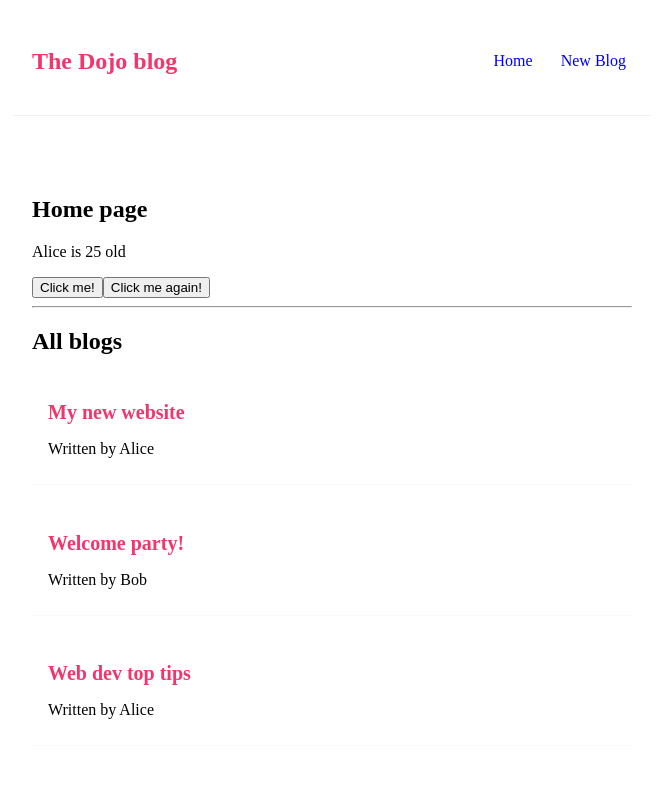
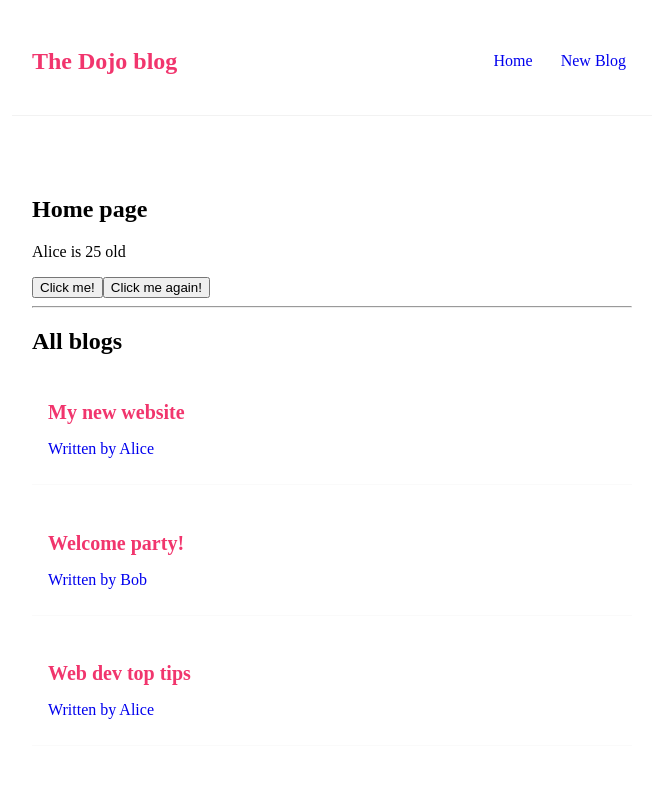
Before and after one commit to visheshofficial/learn-react, a React (Create React App) app in the folder FullModernReactTutorial/dojo-blog/: page / in a window 1280 px wide. Shown: the top 794 px of the page, without its empty margins (308-971 px from the left). Built offline with nearby package versions, Linux system fonts and the light colour scheme; data requests are answered from the project's data file.

Commit message:
Full React Tutorial #25 - Route Parameters

```diff
--- a/FullModernReactTutorial/dojo-blog/src/App.js
+++ b/FullModernReactTutorial/dojo-blog/src/App.js
@@ -2,6 +2,7 @@
 import Home from './Home'
 import { BrowserRouter as Router, Route, Routes } from 'react-router-dom'
 import Create from './Create'
+import BlogDetails from './Blogdetails'
 
 function App() {
   return (
@@ -13,6 +14,7 @@
           <Routes>
             <Route path="/" element={<Home />}></Route>
             <Route path="/create" element={<Create />}></Route>
+            <Route path="/blogs/:id" element={<BlogDetails />}></Route>
           </Routes>
         </div>
       </div>
--- a/FullModernReactTutorial/dojo-blog/src/BlogList.js
+++ b/FullModernReactTutorial/dojo-blog/src/BlogList.js
@@ -1,6 +1,10 @@
 // const BlogList = (props) => {
 //   const blogs = props.blogs
 //   console.log(blogs)
+
+import { Link } from 'react-router-dom'
+import BlogDetails from './Blogdetails'
+
 //   const title = props.title
 const BlogList = ({ blogs, title, handleDelete }) => {
   // Destructuring props in the function signature itself.
@@ -9,13 +13,15 @@
       <h2>{title}</h2>
       {blogs.map((blog) => (
         <div className="blog-preview" key={blog.id}>
-          <h2>{blog.title}</h2>
-          <p>Written by {blog.author}</p>
-          {/* <button
+          <Link to={`/blogs/${blog.id}`}>
+            <h2>{blog.title}</h2>
+            <p>Written by {blog.author}</p>
+            {/* <button
           onClick={() => handleDelete(blog.id)}
           >
             Delete this blog
           </button> */}
+          </Link>
         </div>
       ))}
     </div>
--- /dev/null
+++ b/FullModernReactTutorial/dojo-blog/src/Blogdetails.js
@@ -0,0 +1,11 @@
+import { useParams } from 'react-router-dom'
+const BlogDetails = () => {
+  const { id } = useParams()
+  return (
+    <div className="blog-class">
+      <h2>Blog details - {id}</h2>
+    </div>
+  )
+}
+
+export default BlogDetails
--- a/FullModernReactTutorial/dojo-blog/src/index.css
+++ b/FullModernReactTutorial/dojo-blog/src/index.css
@@ -47,3 +47,7 @@
   color: #f1356d;
   margin-bottom: 8px;
 }
+
+.blog-preview a{
+  text-decoration: none;
+}
```
